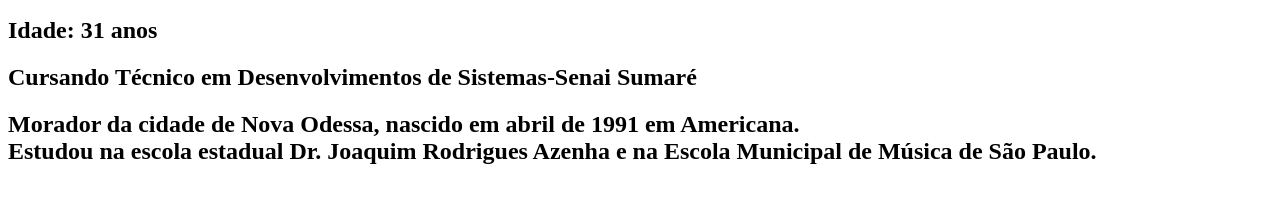
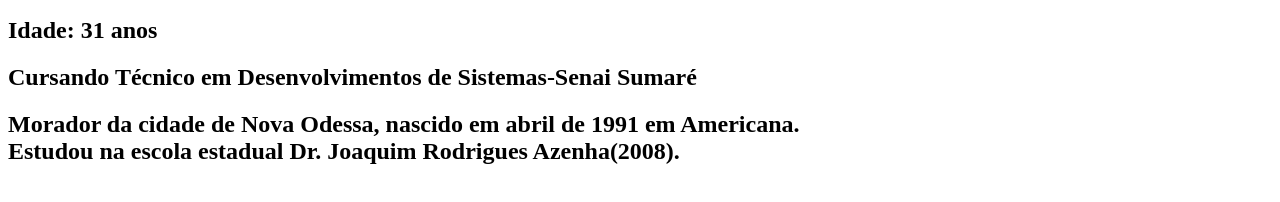
Before and after one commit to Paulobarbos91/Paulo_barbosa1, a plain HTML site: page index.html in a window 1280 px wide. Shown: the part 110-312 px from the top of the page. Drawn offline with Linux system fonts and the light colour scheme.

Commit message:
Update index.html

```diff
--- a/index.html
+++ b/index.html
@@ -10,7 +10,7 @@
         <h2>Idade: 31 anos</h2>
         <h2>Cursando Técnico em Desenvolvimentos de Sistemas-Senai Sumaré</h2>
         <h2>Morador da cidade de Nova Odessa, nascido em abril de 1991 em Americana.<br> Estudou na escola estadual
-            Dr. Joaquim Rodrigues Azenha e na Escola Municipal de Música de São Paulo.</h2>
+            Dr. Joaquim Rodrigues Azenha(2008).</h2>
     </body>
 
 </html>
```
